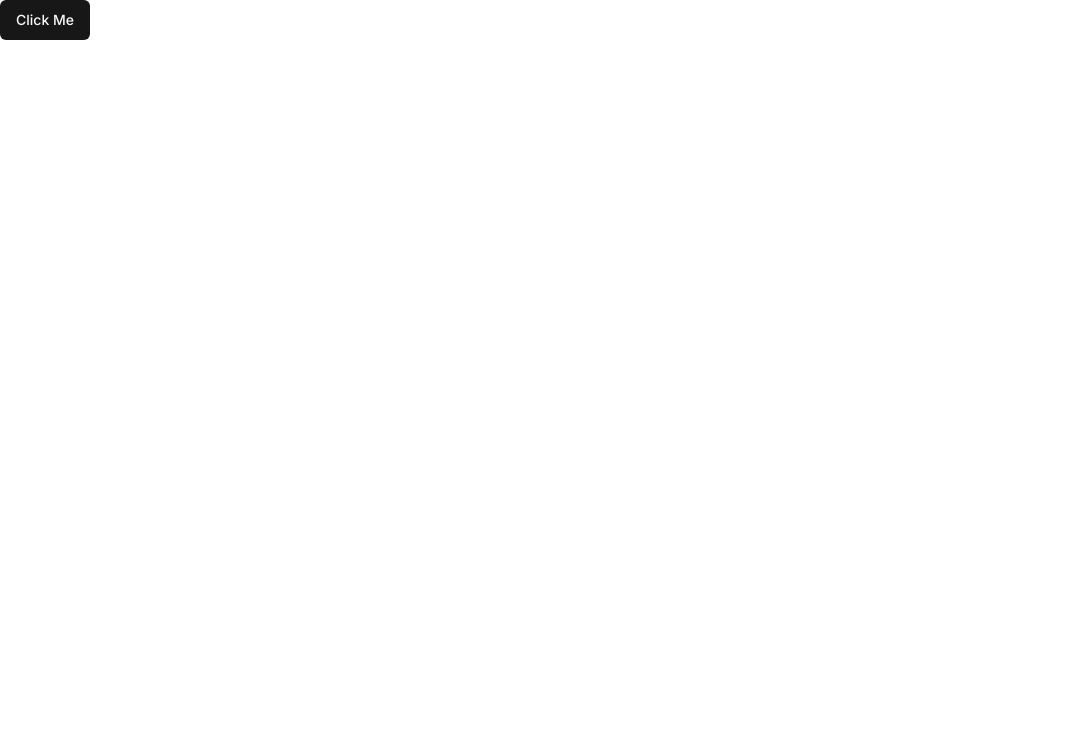
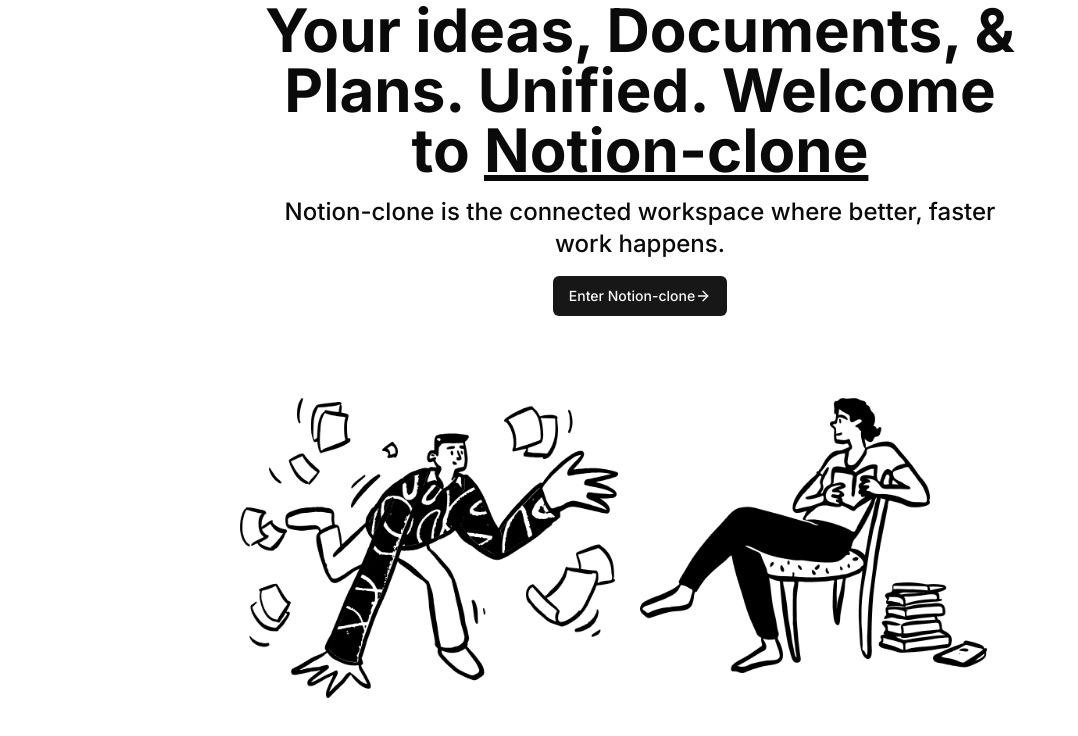
Before and after one commit to bhanu0187/notion-clone, a Next.js app: page / in a window 1280 px wide. Shown: the top 736 px of the page, without its empty margins (0-1078 px from the left). Built offline with nearby package versions, Linux system fonts and the light colour scheme.

Commit message:
Added some content to lending page

```diff
--- /dev/null
+++ b/app/(lendingPage)/_components/heading.tsx
@@ -0,0 +1,25 @@
+"use client";
+
+import { Button } from "@/components/ui/button";
+import { ArrowRight } from "lucide-react";
+
+const Heading = () => {
+	return (
+		<div className='max-w-3xl space-y-4'>
+			<h1 className='text-3xl sm:text-5xl md:text-6xl font-bold'>
+				Your ideas, Documents, & Plans. Unified. Welcome to{" "}
+				<span className='underline'>Notion-clone</span>
+			</h1>
+			<h3 className='text-base sm:text-xl md:text-2xl font-medium'>
+				Notion-clone is the connected workspace where better, faster work
+				happens.
+			</h3>
+			<Button>
+				Enter Notion-clone
+				<ArrowRight className='h-4 w-4 ml2' />
+			</Button>
+		</div>
+	);
+};
+
+export default Heading;
--- /dev/null
+++ b/app/(lendingPage)/_components/heroes.tsx
@@ -0,0 +1,28 @@
+import Image from "next/image";
+
+const Heroes = () => {
+	return (
+		<div className='flex flex-col items-center justify-center'>
+			<div className='flex items-center'>
+				<div className='relative w-[300px] h-[300px] sm:w-[350px] sm:h-[350px] md:w-[400px] md:h-[400px]'>
+					<Image
+						src='/documents.png'
+						fill
+						className=' object-contain'
+						alt='Documents'
+					/>
+				</div>
+				<div className='relative w-[400px] h-[400px] hidden md:block'>
+					<Image
+						src='/reading.png'
+						alt='Reading'
+						className=' object-contain'
+						fill
+					/>
+				</div>
+			</div>
+		</div>
+	);
+};
+
+export default Heroes;
--- /dev/null
+++ b/app/(lendingPage)/page.tsx
@@ -0,0 +1,15 @@
+import Heading from "@/app/(lendingPage)/_components/heading";
+import Heroes from "./_components/heroes";
+
+const LendingPage = () => {
+	return (
+		<div className='min-h-full flex flex-col'>
+			<div className='flex flex-col justify-center items-center md:justify-start text-center gap-y-8 flex-1 px-6 pb-10'>
+				<Heading />
+				<Heroes />
+			</div>
+		</div>
+	);
+};
+
+export default LendingPage;
--- a/app/page.tsx
+++ /dev/null
@@ -1,9 +0,0 @@
-import { Button } from "@/components/ui/button";
-
-export default function Home() {
-	return (
-		<div>
-			<Button className='flex items-center'>Click Me</Button>
-		</div>
-	);
-}
```
